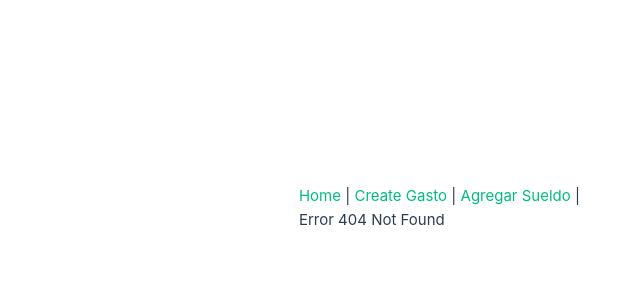
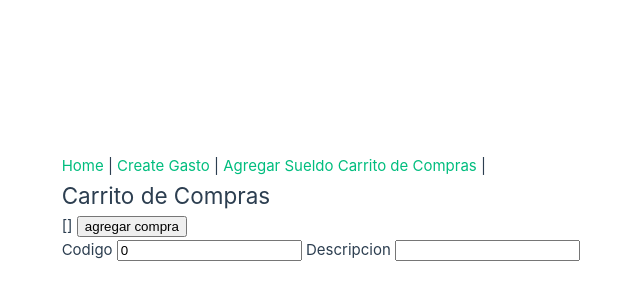
Before and after one commit to djseeba173/Nuevo-Administrador-de-Gastos, a Vue app: page /#/carritocompras in a window 1280 px wide. Before the commit this address had no page. Shown: the part 192-492 px from the top of the page, without its empty margins (60-700 px from the left). Built offline with nearby package versions, Linux system fonts and the light colour scheme.

Commit message:
MALDICION LO LOGRÉ

```diff
--- a/package.json
+++ b/package.json
@@ -7,6 +7,7 @@
     "preview": "vite preview --port 5050"
   },
   "dependencies": {
+    "pinia": "^2.0.13",
     "vue": "^3.2.33",
     "vue-router": "^4.0.14"
   },
--- a/src/App.vue
+++ b/src/App.vue
@@ -6,7 +6,8 @@
     <p>
       <router-link to="/">Home</router-link> |
       <router-link to="/creargasto"> Create Gasto</router-link> |
-      <router-link to="/agregarsueldo"> Agregar Sueldo </router-link> |
+      <router-link to="/agregarsueldo"> Agregar Sueldo </router-link>
+      <router-link to="/carritocompras"> Carrito de Compras </router-link> |
     </p>
     <router-view></router-view>
   </main>
--- /dev/null
+++ b/src/components/CarritoCompras.vue
@@ -0,0 +1,41 @@
+<template>
+  <h2> Carrito de Compras </h2>
+  {{ listaCompras }}
+  <button @click="agregar"> agregar compra</button>
+  <p>
+      Codigo <input type="number" v-model="producto.codigo" />
+      Descripcion <input type="text" v-model="producto.desc" />
+
+  </p>
+  </template>
+
+<script>
+import { useStore } from '../store/storeCarrito.js'
+import { storeToRefs } from 'pinia'
+export default {
+  setup() {
+    const store = useStore();
+    const { listaCompras } = storeToRefs(store);
+
+    return {
+      // you can return the whole store instance to use it in the template
+      store, listaCompras
+    }
+  },
+  data(){
+      return{
+          producto : {codigo:0, desc:''}
+      }
+
+  },
+  methods: {
+      agregar() {
+          this.store.agregarCompra({...this.producto});
+      }
+  }
+}
+</script>
+
+<style>
+
+</style>
--- a/src/components/Home.vue
+++ b/src/components/Home.vue
@@ -1,17 +1,23 @@
 <template>
   <div>
       <h2> Bienvenidos al AdministradORT </h2>
-      <p> i want to die </p>
+      {{ listaCompras }}
   </div>
 </template>
 
 <script>
+import { useStore } from '../store/storeCarrito.js'
+import { storeToRefs } from 'pinia'
+export default {
+  setup() {
+    const store = useStore();
+    const { listaCompras } = storeToRefs(store);
 
-  const misGastos = []
-
-  misGastos.push("caca")
-export default {
-
+    return {
+      // you can return the whole store instance to use it in the template
+      store, listaCompras
+    }
+  },
 }
 </script>
 
--- a/src/main.js
+++ b/src/main.js
@@ -1,9 +1,12 @@
 import { createApp } from 'vue'
 import App from './App.vue'
 import router from "./routers/router.js"
+import { createPinia } from 'pinia';
+
 
 
 const app = createApp(App)
 
 app.use(router)
+app.use(createPinia())
 app.mount("#app")
--- a/src/routers/router.js
+++ b/src/routers/router.js
@@ -4,12 +4,14 @@ import CrearGasto from "../components/CrearGasto.vue"
 import AgregarSueldo from "../components/AgregarSueldo.vue"
 import Usuario from "../components/Usuario.vue"
 import NotFound from "../components/NotFound.vue"
+import CarritoCompras from "../components/CarritoCompras.vue"
 
 const routes = [
     {path: '/', component: Home},
     {path: '/creargasto', component: CrearGasto},
     {path: '/agregarsueldo', component: AgregarSueldo},
     {path: '/usuario/:id', component: Usuario},
+    {path: '/carritocompras', component: CarritoCompras},
     {path: '/:pathMatch(.*)*', name: 'NotFound', component: NotFound}
 ]
 
--- /dev/null
+++ b/src/store/storeCarrito.js
@@ -0,0 +1,15 @@
+import {defineStore} from 'pinia';
+
+export const useStore = defineStore('main',{
+    state: () =>{
+        return {listaCompras: []}
+    },
+
+    actions: {
+        agregarCompra(obj){
+            this.listaCompras.push(obj)
+            console.log(obj)
+        },
+
+    }
+})
```
Also changed, not shown: 1 other file (tests, documents, lock files or other folders).
